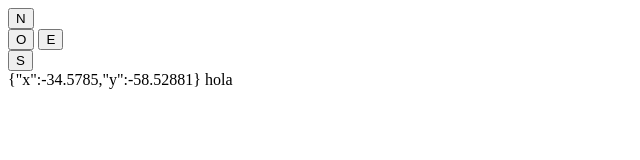
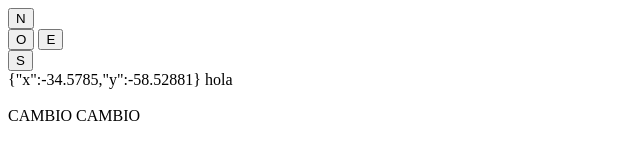
Before and after one commit to LGaliz/ALGO3WEB, a website: page index.html in a window 1280 px wide. Shown: the whole page, without its empty margins (0-640 px from the left). Drawn offline with nearby package versions, Linux system fonts and the light colour scheme.

Commit message:
otra prueba

```diff
--- a/index.html
+++ b/index.html
@@ -18,6 +18,8 @@
 	<br>
 	<button type="button">S</button>
 	<div>{{pokemonCaminar.coordenada}} {{pokemonCaminar.atributo}}</div>
+	<br>
+	CAMBIO CAMBIO
 	<script src="src/controllers/PokemonController.js"></script>
 	<script src="src/js/app.js"></script>
 	<script src="src/js/geodds.js"></script>
```
